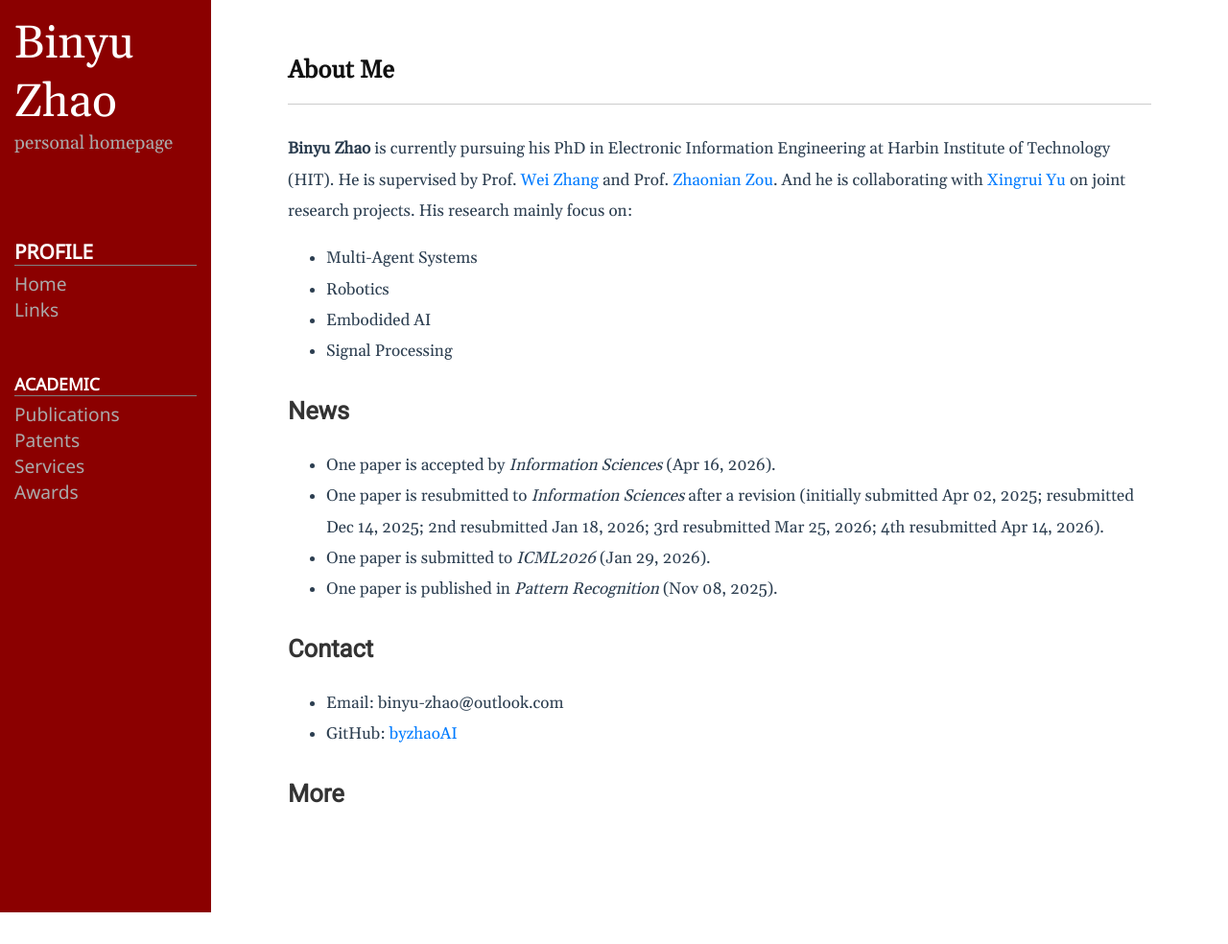
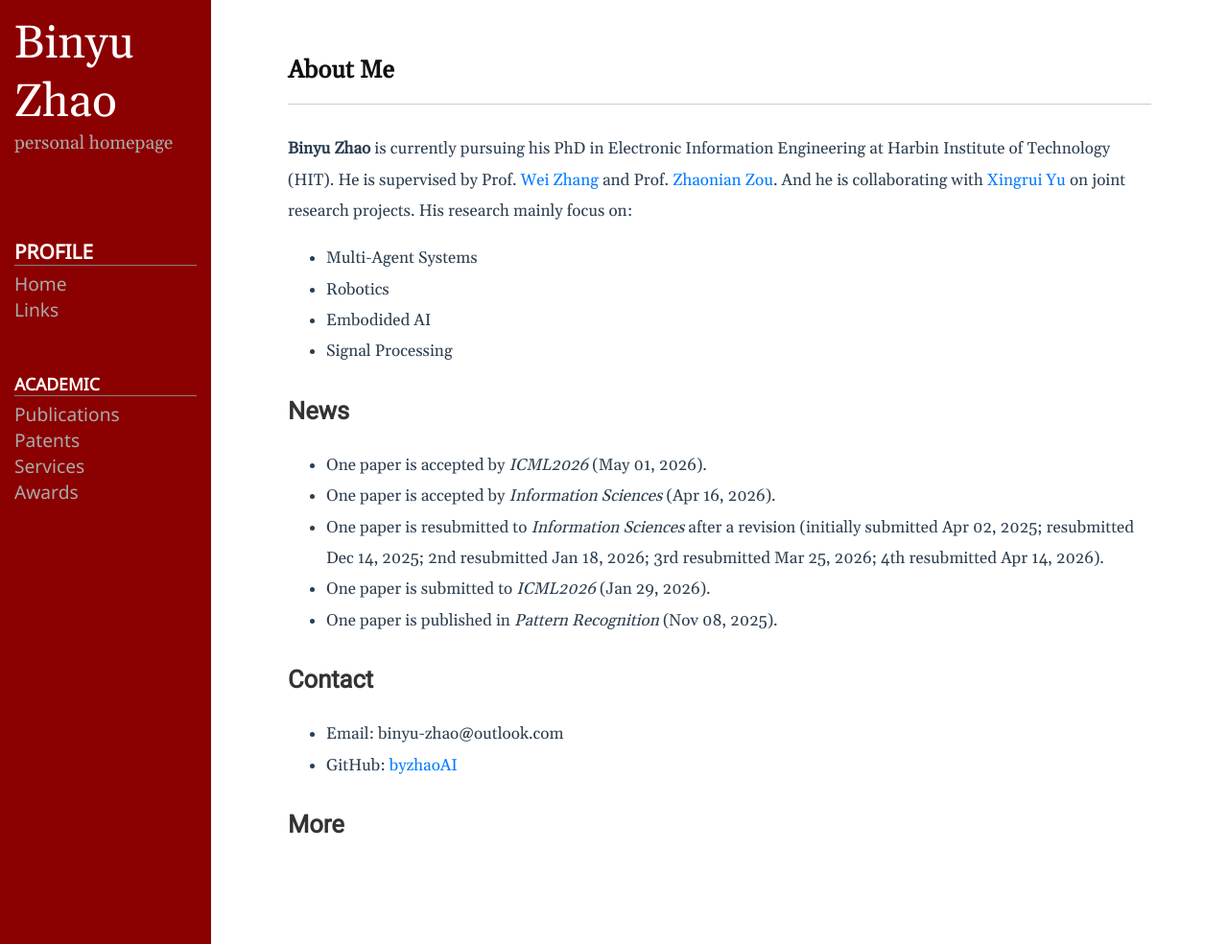
Before and after one commit to byzhaoAI/byzhaoAI.github.io, a Jekyll site: the page built from README.md, in a window 1280 px wide. Shown: the whole page at 96% size. Built offline with Jekyll 4.4.1, drawn with Linux system fonts in a browser that asks for light colours; before the commit the page ends 951 px from its top, so only the background shows below that.

Commit message:
update news

```diff
--- a/_includes/home.html
+++ b/_includes/home.html
@@ -21,6 +21,7 @@
 
     <h2>Recent News</h2>
     <ul>
+      <li>One paper is accepted by <em>ICML2026</em> (May 01, 2026).</li>
       <li>One paper is accepted by <em>Information Sciences</em> (Apr 16, 2026).</li>
       <li>One paper is resubmitted to <em>Information Sciences</em> after a revision (initially submitted Apr 02, 2025; resubmitted Dec 14, 2025; 2nd resubmitted Jan 18, 2026; 3rd resubmitted Mar 25, 2026; 4th resubmitted Apr 14, 2026).</li>
       <li>One paper is submitted to <em>ICML2026</em> (Jan 29, 2026).</li>
```
Also changed, not shown: README.md.
